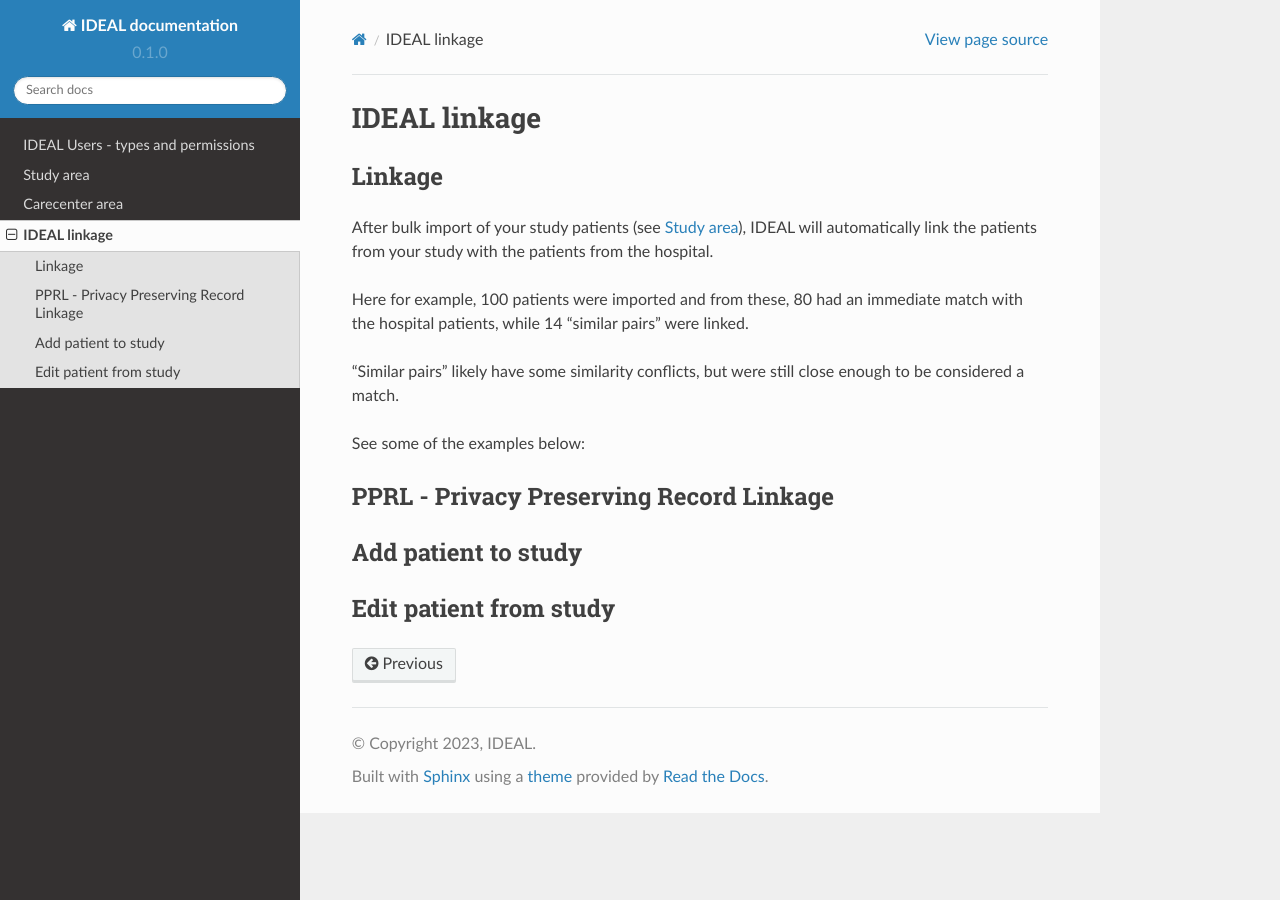
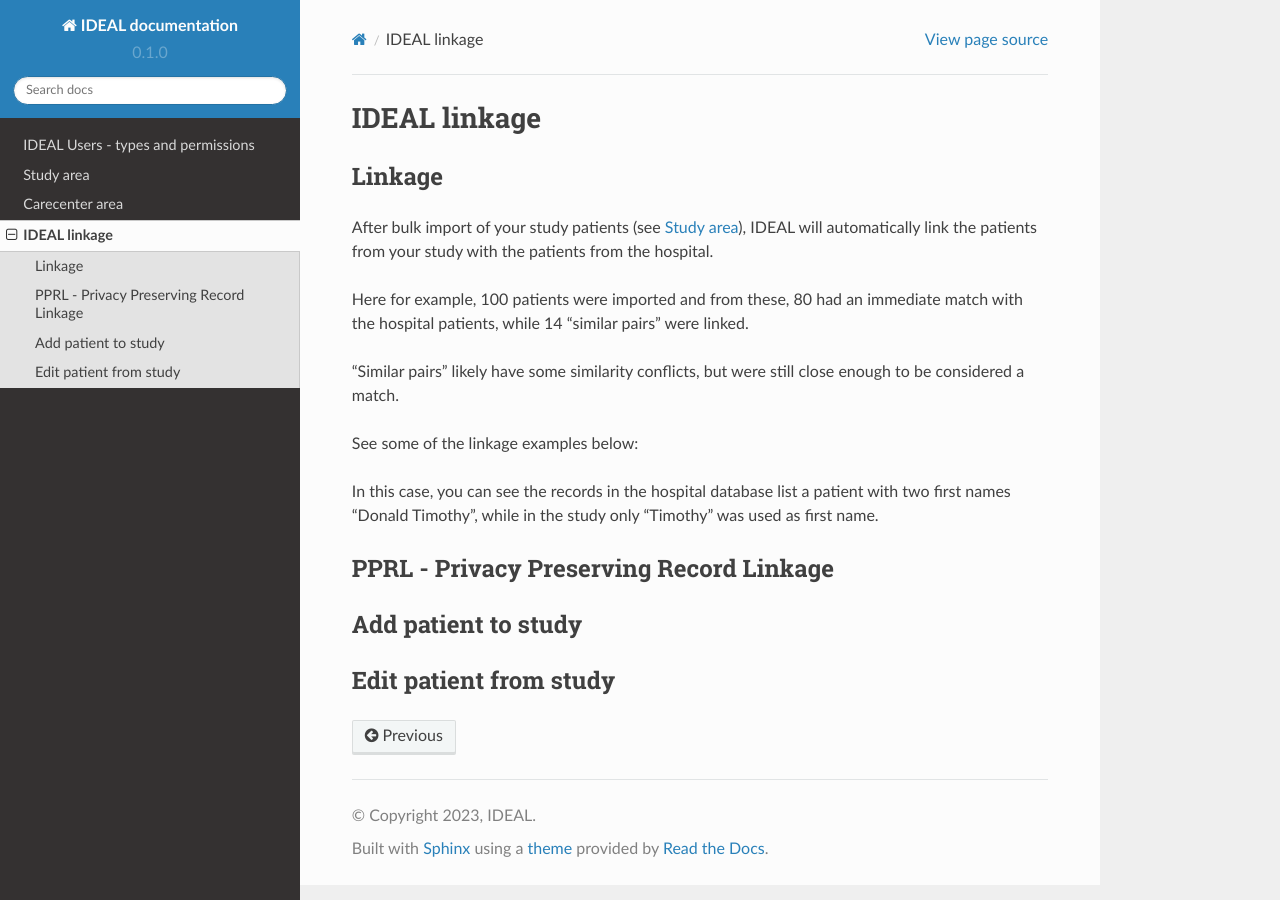
Before and after one commit to Nynuphar/IDEAL-doc, a Sphinx documentation site: the page built from docs/source/linkage.rst, in a window 1280 px wide. Built offline with Sphinx 7.4.7 and the Read the Docs theme 2.0.0, drawn with Linux system fonts in a browser that asks for light colours; pages that are not in the unit, such as notebooks, are missing from menus.

Commit message:
Update linkage.rst

```diff
--- a/docs/source/linkage.rst
+++ b/docs/source/linkage.rst
@@ -12,7 +12,10 @@ Here for example, 100 patients were imported and from these, 80 had an immediate
 
 "Similar pairs" likely have some similarity conflicts, but were still close enough to be considered a match.
 
-See some of the examples below:
+See some of the linkage examples below:
+
+In this case, you can see the records in the hospital database list a patient with two first names "Donald Timothy", while in the study only "Timothy" was used as first name.
+
 
 
 
```
